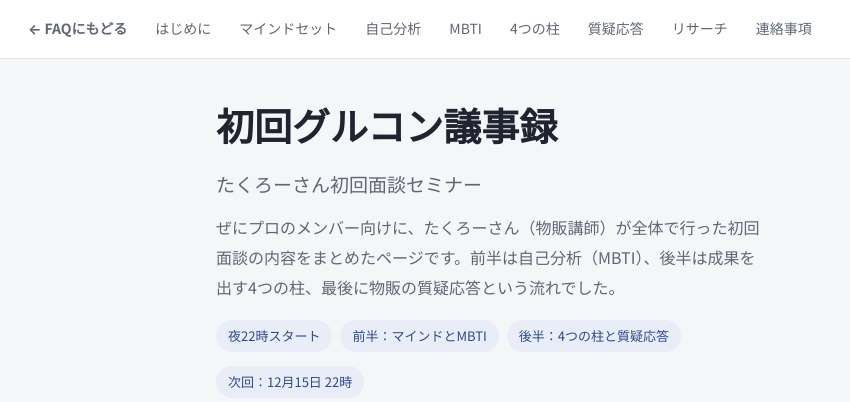
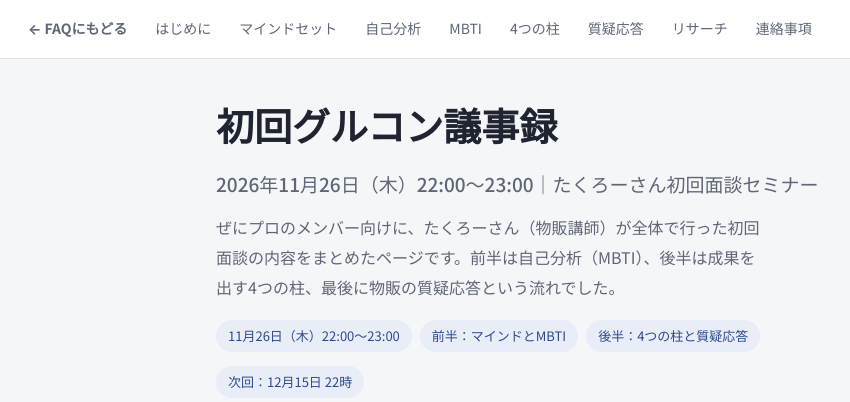
Before and after one commit to wanipii/zenipro-faq, a plain HTML site: page dev/gurukon1.html in a window 1280 px wide. Shown: the top 402 px of the page, without its empty margins (0-850 px from the left). Drawn offline with Linux system fonts and the light colour scheme; a web font is replaced by a local one.

Commit message:
Add files via upload

```diff
--- a/dev/gurukon1.html
+++ b/dev/gurukon1.html
@@ -4,7 +4,7 @@
 <meta charset="utf-8">
 <meta name="robots" content="noindex,nofollow">
 <meta name="viewport" content="width=device-width, initial-scale=1">
-<title>初回グルコン議事録｜たくろーさん物販ぜにプロ用FAQ</title>
+<title>11/26 初回グルコン議事録｜たくろーさん物販ぜにプロ用FAQ</title>
 <link rel="preconnect" href="https://fonts.googleapis.com">
 <link rel="preconnect" href="https://fonts.gstatic.com" crossorigin>
 <link href="https://fonts.googleapis.com/css2?family=Noto+Sans+JP:wght@400;500;700&family=Zen+Maru+Gothic:wght@500;700&display=swap" rel="stylesheet">
@@ -81,10 +81,10 @@ footer{max-width:880px;margin:0 auto;padding:0 16px 40px;color:var(--muted);font
 </nav>
 
 <header class="hero">
-  <h1>初回グルコン議事録<br><small style="font-size:.5em;font-weight:500;color:var(--muted)">たくろーさん初回面談セミナー</small></h1>
+  <h1>初回グルコン議事録<br><small style="font-size:.5em;font-weight:500;color:var(--muted)">2026年11月26日（木）22:00〜23:00｜たくろーさん初回面談セミナー</small></h1>
   <p class="lead">ぜにプロのメンバー向けに、たくろーさん（物販講師）が全体で行った初回面談の内容をまとめたページです。前半は自己分析（MBTI）、後半は成果を出す4つの柱、最後に物販の質疑応答という流れでした。</p>
   <ul class="chips">
-    <li>夜22時スタート</li>
+    <li>11月26日（木）22:00〜23:00</li>
     <li>前半：マインドとMBTI</li>
     <li>後半：4つの柱と質疑応答</li>
     <li>次回：12月15日 22時</li>
```
Also changed, not shown: dev/index.html (+1 -1 lines).
